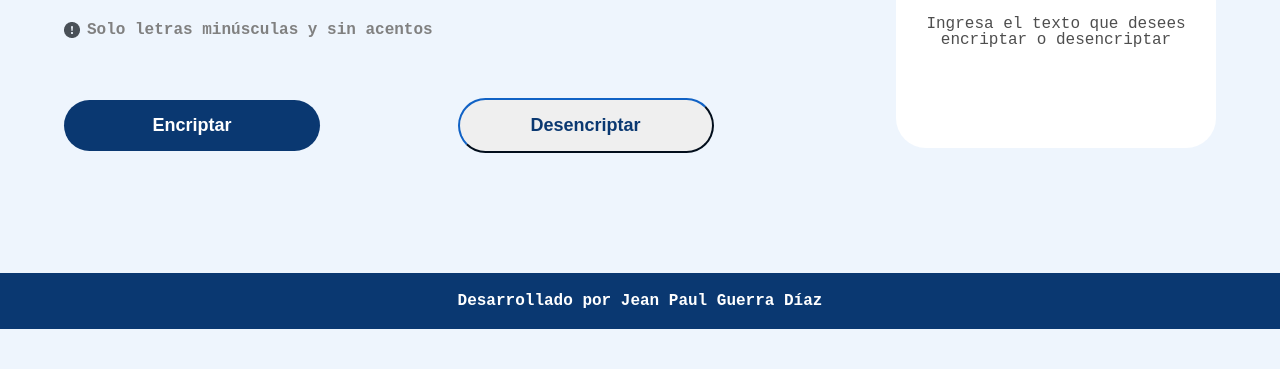
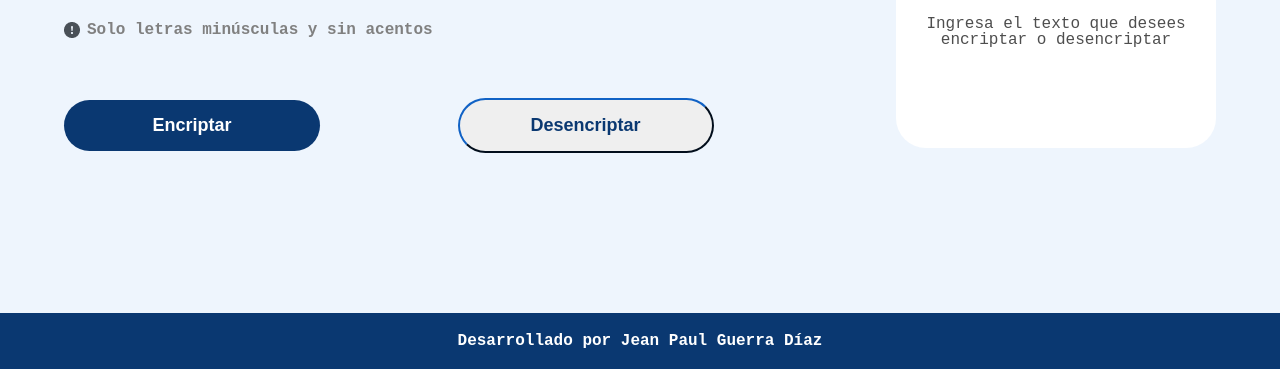
Before and after one commit to Je4nP4ul/Encriptador-de-texto, a plain HTML site: page index.html in a window 1280 px wide. Shown: the part 678-1047 px from the top of the page. Before the commit the page ends 1007 px from the top, so only its background shows below. Drawn offline with Linux system fonts and the light colour scheme.

Commit message:
agregandole más margen al footer

```diff
--- a/style.css
+++ b/style.css
@@ -168,7 +168,7 @@ footer {
     background-color: #0A3871;
     color: white;
     width: 100%;
-    margin: 80px 0 0;
+    margin-top: 120px;
     padding: 20px 0;
     text-align: center;
     transition: 1s all;
```
